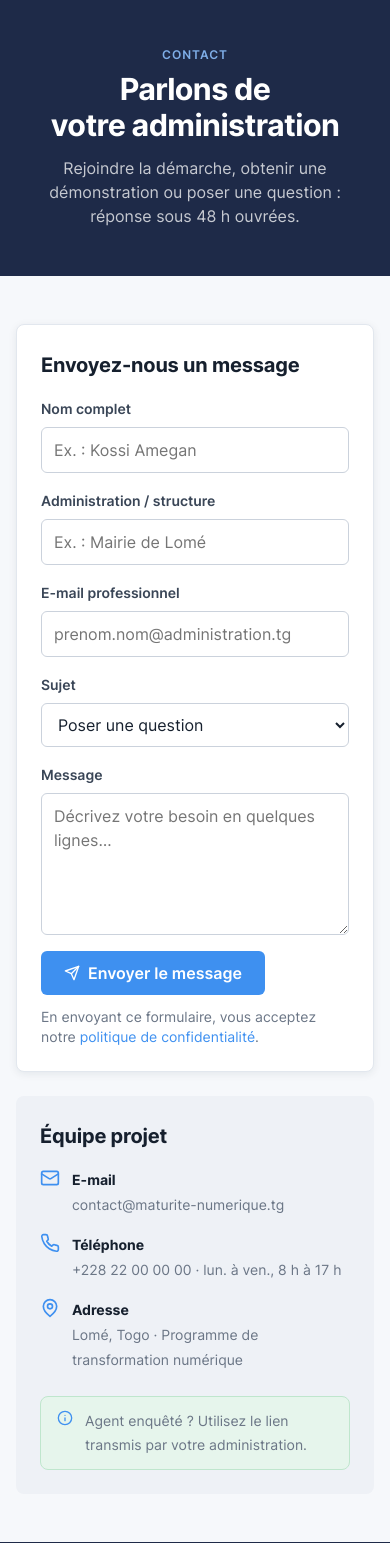
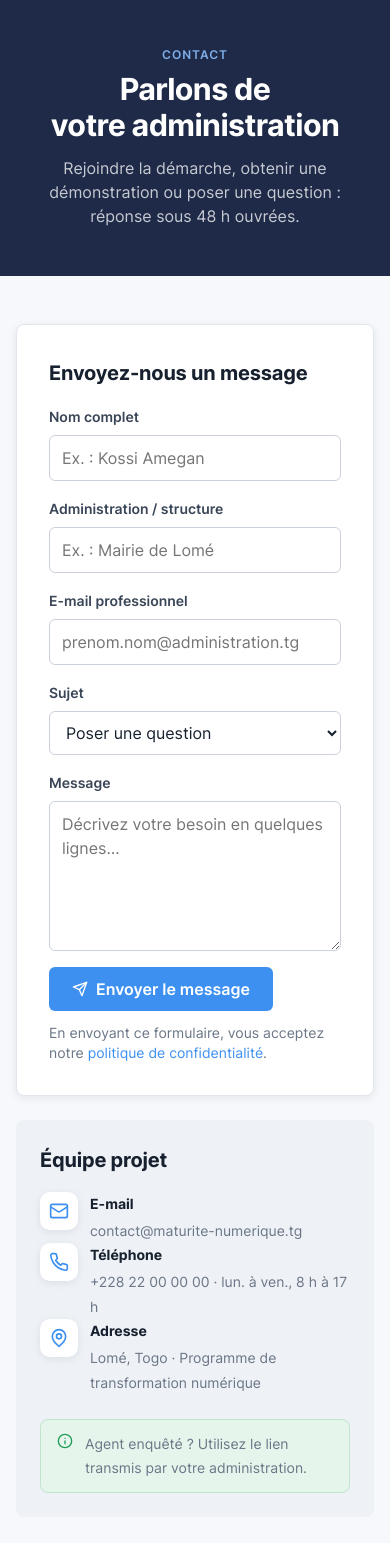
Before and after one commit to feliciadesouza/maturite_numerique, a Django app: page /contact/ in a window 390 px wide. Shown: the part 168-1711 px from the top of the page. Run offline with Django 5.2, Linux system fonts and the light colour scheme.

Commit message:
feat(maquette): page Contact alignee sur la maquette
Verification page par page vs maquette Figma - page /contact/.

- Colonne formulaire elargie : conteneur --wide (1200px) et grille
  contact 1.7fr / 1fr (le formulaire prend ~62% comme la maquette).
- Carte formulaire : padding interieur genereux (sp-8) ; espacement
  des rangees de champs augmente ; zone Message plus haute (150px).
- Carte "Equipe projet" : les icones (e-mail, telephone, adresse) sont
  posees dans un carre blanc arrondi avec ombre legere, comme la
  maquette (au lieu de l'icone nue).
- Nouvelle classe utilitaire .public-container--wide.

```diff
--- a/maturite_numerique/core/static/css/layouts.css
+++ b/maturite_numerique/core/static/css/layouts.css
@@ -93,6 +93,7 @@
 .public-section { padding: var(--sp-16) var(--sp-8); }
 .public-container { max-width: 1080px; margin: 0 auto; }
 .public-container--narrow { max-width: 720px; }
+.public-container--wide { max-width: 1200px; }
 
 .public-footer {
   background: var(--navy); color: rgba(255,255,255,0.7);
--- a/maturite_numerique/core/static/css/public.css
+++ b/maturite_numerique/core/static/css/public.css
@@ -133,15 +133,20 @@
 .legal-doc p { color: var(--text-subtle); }
 
 /* Contact */
-.contact-grid { display: grid; grid-template-columns: 1.4fr 1fr; gap: var(--sp-6); align-items: start; }
+.contact-grid { display: grid; grid-template-columns: 1.7fr 1fr; gap: var(--sp-6); align-items: start; }
+.contact-grid > .card { padding: var(--sp-8); }
 .contact-info { background: var(--surface-alt); border-radius: var(--r-card); padding: var(--sp-6); }
-.contact-info .line { display: flex; gap: var(--sp-3); margin-top: var(--sp-4); }
+.contact-info .line { display: flex; gap: var(--sp-3); align-items: flex-start; margin-top: var(--sp-5); }
 .contact-info .line:first-of-type { margin-top: var(--sp-4); }
-.contact-info .icon { color: var(--primary); flex: none; }
-.contact-info b { display: block; font-size: var(--fs-sm); }
+.contact-info .line > .icon {
+  width: 38px; height: 38px; padding: 9px; flex: none;
+  color: var(--primary); background: #fff; border-radius: 10px; box-shadow: var(--shadow);
+}
+.contact-info b { display: block; font-size: var(--fs-sm); margin-bottom: 2px; }
 .contact-info span { font-size: var(--fs-sm); color: var(--text-muted); }
-.form-2col { display: grid; grid-template-columns: 1fr 1fr; gap: 0 var(--sp-4); }
+.form-2col { display: grid; grid-template-columns: 1fr 1fr; gap: 0 var(--sp-5); }
 .form-2col .field.full { grid-column: 1 / -1; }
+.contact-grid textarea { min-height: 150px; }
 
 @media (max-width: 860px) {
   .hero, .contact-grid { grid-template-columns: 1fr; }
--- a/maturite_numerique/core/templates/public/contact.html
+++ b/maturite_numerique/core/templates/public/contact.html
@@ -6,7 +6,7 @@
 {% include "components/_page_banner.html" with eyebrow="Contact" titre="Parlons de votre administration" sous_titre="Rejoindre la démarche, obtenir une démonstration ou poser une question : réponse sous 48 h ouvrées." %}
 
 <section class="public-section">
-  <div class="public-container">
+  <div class="public-container public-container--wide">
     <div class="contact-grid">
       <div class="card">
         <h2 style="font-size:var(--fs-h3);margin-bottom:var(--sp-4);">Envoyez-nous un message</h2>
```
